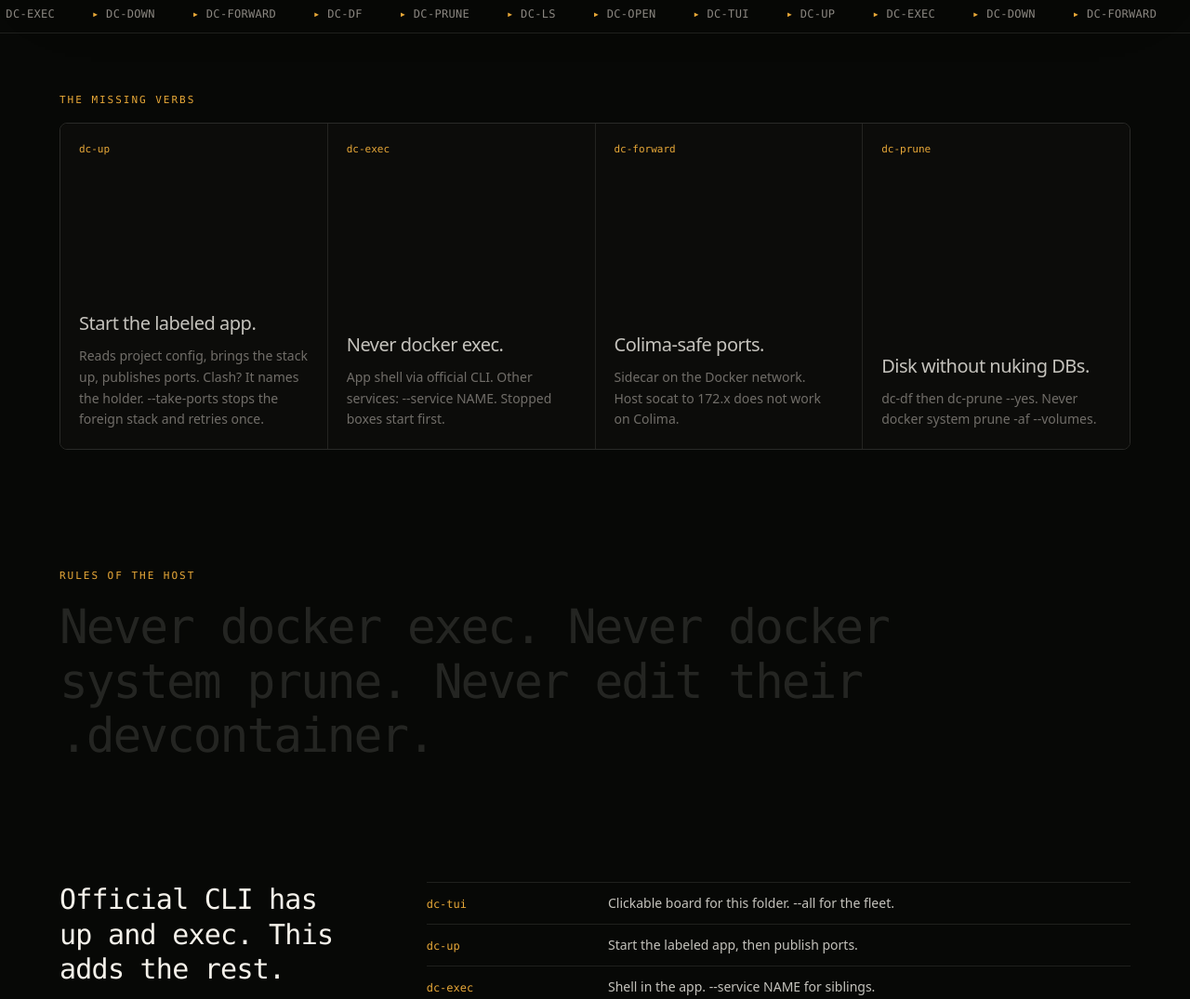
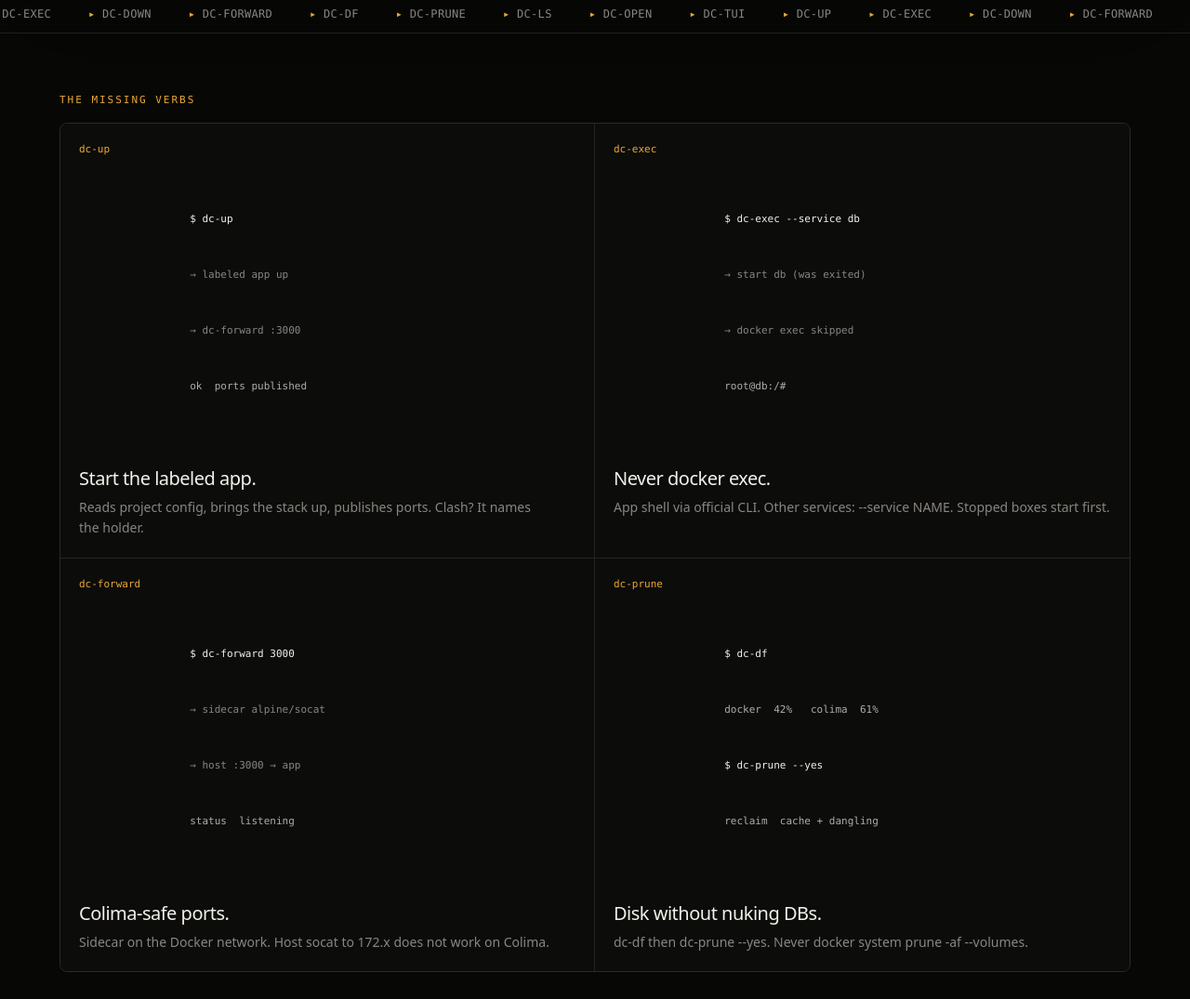
Before and after one commit to Brasth/dc-cli, an Astro site in the folder site/: page / in a window 1280 px wide. Shown: the part 840-1915 px from the top of the page at 93% size. Built offline with nearby package versions, Linux system fonts and the light colour scheme; Astro itself is replaced by a stand-in of ours.

Commit message:
fix(site): fill empty verb cards with command sessions
The 22rem hover slabs used justify-between and left a dead center. 2x2 grid now stacks command, session log, then title.

```diff
--- a/site/src/components/Bento.astro
+++ b/site/src/components/Bento.astro
@@ -3,22 +3,26 @@ const tiles = [
   {
     k: 'dc-up',
     title: 'Start the labeled app.',
-    body: 'Reads project config, brings the stack up, publishes ports. Clash? It names the holder. --take-ports stops the foreign stack and retries once.',
+    body: 'Reads project config, brings the stack up, publishes ports. Clash? It names the holder.',
+    lines: ['$ dc-up', '→ labeled app up', '→ dc-forward :3000', 'ok  ports published'],
   },
   {
     k: 'dc-exec',
     title: 'Never docker exec.',
     body: 'App shell via official CLI. Other services: --service NAME. Stopped boxes start first.',
+    lines: ['$ dc-exec --service db', '→ start db (was exited)', '→ docker exec skipped', 'root@db:/#'],
   },
   {
     k: 'dc-forward',
     title: 'Colima-safe ports.',
     body: 'Sidecar on the Docker network. Host socat to 172.x does not work on Colima.',
+    lines: ['$ dc-forward 3000', '→ sidecar alpine/socat', '→ host :3000 → app', 'status  listening'],
   },
   {
     k: 'dc-prune',
     title: 'Disk without nuking DBs.',
     body: 'dc-df then dc-prune --yes. Never docker system prune -af --volumes.',
+    lines: ['$ dc-df', 'docker  42%   colima  61%', '$ dc-prune --yes', 'reclaim  cache + dangling'],
   },
 ];
 ---
@@ -26,18 +30,21 @@ const tiles = [
 <section class="px-4 py-12 md:px-6 md:py-16">
   <div class="mx-auto w-full max-w-6xl">
     <p class="font-mono text-[11px] tracking-[0.18em] text-amber uppercase">the missing verbs</p>
-    <div
-      class="mt-4 flex flex-col overflow-hidden rounded-sm border border-ink/15 md:h-[22rem] md:flex-row"
-    >
+    <div class="mt-4 grid grid-cols-1 overflow-hidden rounded-sm border border-ink/15 md:grid-cols-2">
       {
         tiles.map((tile) => (
-          <article
-            class="group relative flex min-h-40 flex-1 flex-col justify-between border-ink/10 bg-core p-5 transition-[flex] duration-500 ease-[cubic-bezier(0.32,0.72,0,1)] hover:flex-[2.2] focus-within:flex-[2.2] md:min-h-0 md:border-r md:last:border-r-0"
-          >
+          <article class="flex flex-col gap-4 border-ink/10 bg-core p-5 md:border-r md:border-b md:[&:nth-child(2n)]:border-r-0 md:[&:nth-last-child(-n+2)]:border-b-0">
             <p class="font-mono text-[11px] text-amber">{tile.k}</p>
-            <div class="mt-8 md:max-w-[16rem] md:opacity-80 md:transition-opacity md:duration-500 md:group-hover:opacity-100">
+            <pre class="font-mono text-[11px] leading-5 text-ink/70">
+              {tile.lines.map((line) => (
+                <span class:list={['block', line.startsWith('$') && 'text-ink', line.startsWith('→') && 'text-mute']}>
+                  {line}
+                </span>
+              ))}
+            </pre>
+            <div>
               <h2 class="text-xl leading-tight tracking-tight text-ink">{tile.title}</h2>
-              <p class="mt-3 text-sm leading-relaxed text-mute">{tile.body}</p>
+              <p class="mt-2 text-sm leading-relaxed text-mute">{tile.body}</p>
             </div>
           </article>
         ))
```
